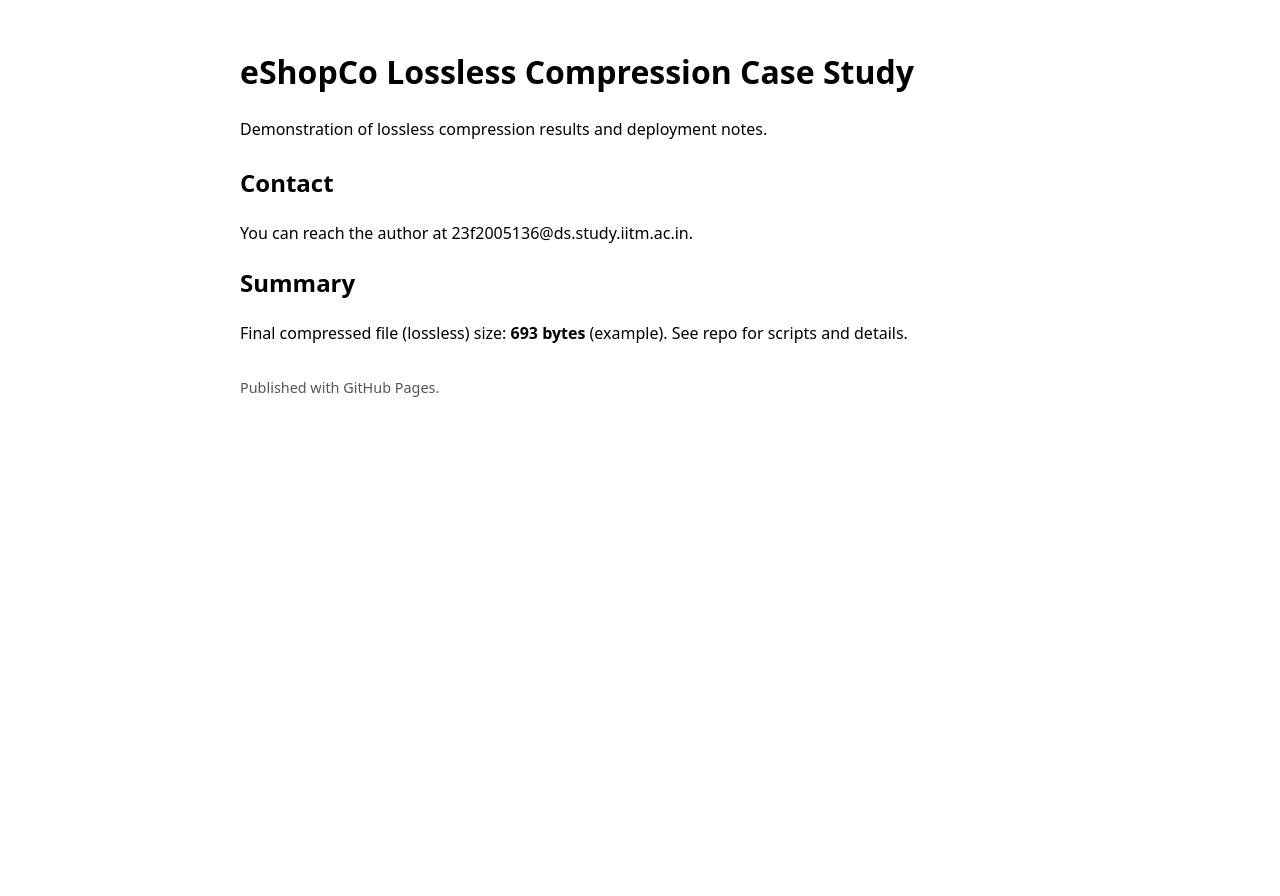
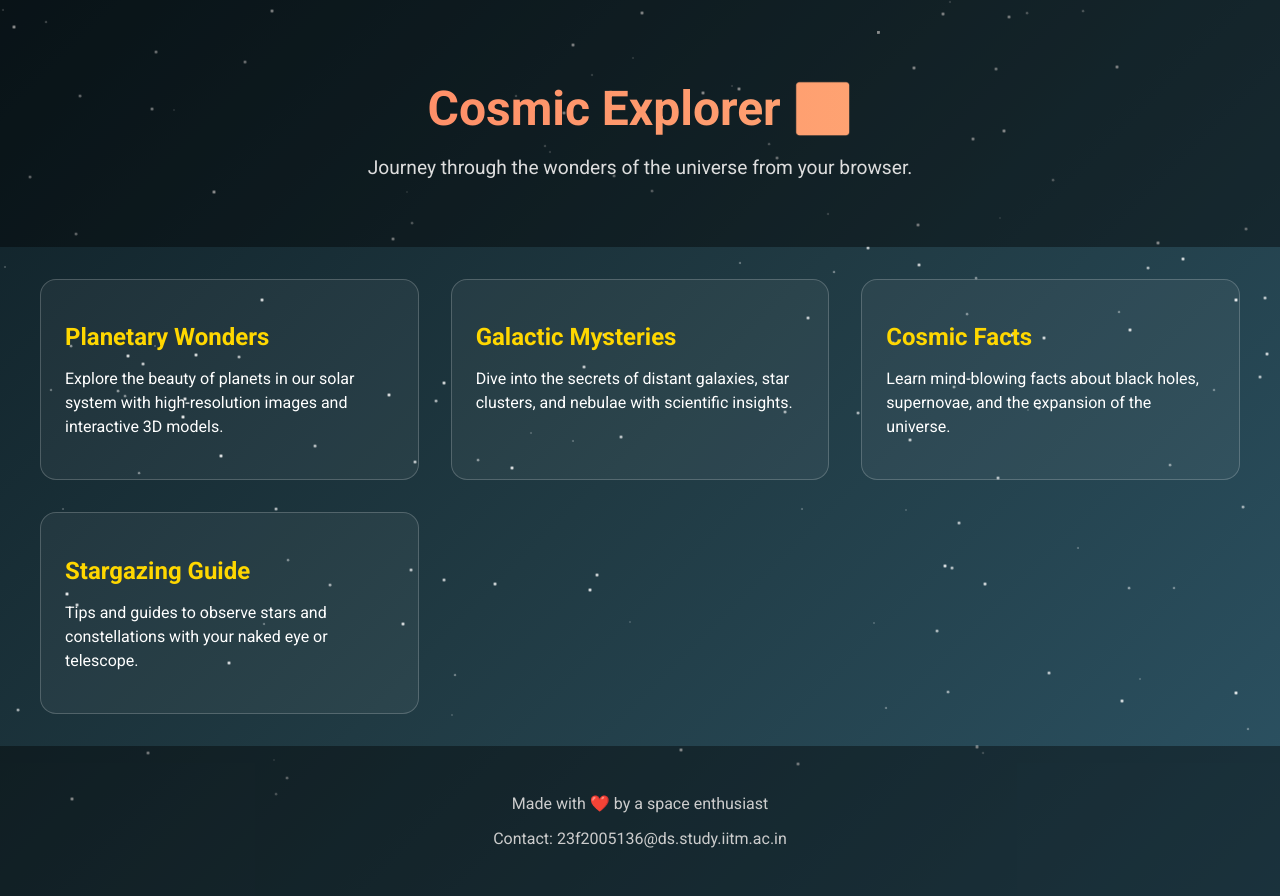
Before and after one commit to 23f2005136/TDS-GA1, a plain HTML site: page index.html in a window 1280 px wide. Before the commit the page ends 800 px from the top, so only its background shows below. Drawn offline with Linux system fonts and the light colour scheme.

Commit message:
Update index.html

```diff
--- a/index.html
+++ b/index.html
@@ -1,35 +1,143 @@
-<!doctype html>
+<!DOCTYPE html>
 <html lang="en">
 <head>
-  <meta charset="utf-8" />
-  <meta name="viewport" content="width=device-width,initial-scale=1" />
-  <title>eShopCo Lossless Compression Demo</title>
-  <meta name="description" content="Demo page for lossless compression case study.">
+  <meta charset="UTF-8">
+  <meta name="viewport" content="width=device-width, initial-scale=1.0">
+  <title>Cosmic Explorer 🌌</title>
+  <link href="https://fonts.googleapis.com/css2?family=Roboto:wght@400;700&display=swap" rel="stylesheet">
   <style>
-    body { font-family: system-ui, -apple-system, Roboto, "Segoe UI", Arial; max-width: 800px; margin: 3rem auto; padding: 0 1rem; line-height: 1.5; }
-    header { margin-bottom: 1.5rem; }
-    pre { background:#f6f8fa; padding:0.75rem; border-radius:6px; overflow:auto; }
-    footer { margin-top:2rem; font-size:0.9rem; color:#555; }
+    body {
+      margin: 0;
+      font-family: 'Roboto', sans-serif;
+      background: linear-gradient(135deg, #0f2027, #203a43, #2c5364);
+      color: #fff;
+    }
+
+    header {
+      text-align: center;
+      padding: 3rem 1rem;
+      background: rgba(0,0,0,0.4);
+    }
+
+    header h1 {
+      font-size: 3rem;
+      margin-bottom: 0.5rem;
+      background: linear-gradient(to right, #ff7e5f, #feb47b);
+      -webkit-background-clip: text;
+      -webkit-text-fill-color: transparent;
+    }
+
+    header p {
+      font-size: 1.2rem;
+      color: #ddd;
+    }
+
+    .card-grid {
+      display: grid;
+      grid-template-columns: repeat(auto-fit, minmax(280px, 1fr));
+      gap: 2rem;
+      padding: 2rem;
+      max-width: 1200px;
+      margin: auto;
+    }
+
+    .card {
+      background: rgba(255,255,255,0.05);
+      border: 1px solid rgba(255,255,255,0.2);
+      border-radius: 16px;
+      padding: 1.5rem;
+      transition: transform 0.3s ease, box-shadow 0.3s ease;
+    }
+
+    .card:hover {
+      transform: translateY(-10px);
+      box-shadow: 0 10px 30px rgba(0,0,0,0.5);
+    }
+
+    .card h2 {
+      font-size: 1.5rem;
+      margin-bottom: 1rem;
+      color: #ffd700;
+    }
+
+    .card p {
+      line-height: 1.5;
+    }
+
+    footer {
+      text-align: center;
+      padding: 2rem;
+      background: rgba(0,0,0,0.4);
+      color: #ccc;
+    }
+
+    .stars {
+      position: fixed;
+      top:0; left:0;
+      width: 100%;
+      height: 100%;
+      z-index: -1;
+      background: transparent;
+    }
+
+    .star {
+      position: absolute;
+      width: 2px;
+      height: 2px;
+      background: white;
+      border-radius: 50%;
+      opacity: 0.8;
+      animation: twinkle 2s infinite alternate;
+    }
+
+    @keyframes twinkle {
+      0% { opacity: 0.2; transform: scale(1); }
+      100% { opacity: 1; transform: scale(1.5); }
+    }
   </style>
 </head>
 <body>
+  <div class="stars"></div>
+
   <header>
-    <h1>eShopCo Lossless Compression Case Study</h1>
-    <p>Demonstration of lossless compression results and deployment notes.</p>
+    <h1>Cosmic Explorer 🌌</h1>
+    <p>Journey through the wonders of the universe from your browser.</p>
   </header>
 
-  <section>
-    <h2>Contact</h2>
-    <p>You can reach the author at <!--email_off-->23f2005136@ds.study.iitm.ac.in<!--/email_off-->.</p>
-  </section>
-
-  <section>
-    <h2>Summary</h2>
-    <p>Final compressed file (lossless) size: <strong>693 bytes</strong> (example). See repo for scripts and details.</p>
-  </section>
+  <main class="card-grid">
+    <div class="card">
+      <h2>Planetary Wonders</h2>
+      <p>Explore the beauty of planets in our solar system with high-resolution images and interactive 3D models.</p>
+    </div>
+    <div class="card">
+      <h2>Galactic Mysteries</h2>
+      <p>Dive into the secrets of distant galaxies, star clusters, and nebulae with scientific insights.</p>
+    </div>
+    <div class="card">
+      <h2>Cosmic Facts</h2>
+      <p>Learn mind-blowing facts about black holes, supernovae, and the expansion of the universe.</p>
+    </div>
+    <div class="card">
+      <h2>Stargazing Guide</h2>
+      <p>Tips and guides to observe stars and constellations with your naked eye or telescope.</p>
+    </div>
+  </main>
 
   <footer>
-    <p>Published with GitHub Pages.</p>
+    <p>Made with ❤️ by a space enthusiast</p>
+    <p>Contact: <!--email_off-->23f2005136@ds.study.iitm.ac.in<!--/email_off--></p>
   </footer>
+
+  <script>
+    const starsContainer = document.querySelector('.stars');
+    for(let i=0; i<150; i++){
+      const star = document.createElement('div');
+      star.classList.add('star');
+      star.style.top = Math.random()*100 + 'vh';
+      star.style.left = Math.random()*100 + 'vw';
+      star.style.animationDuration = (Math.random()*3+1) + 's';
+      starsContainer.appendChild(star);
+    }
+  </script>
 </body>
 </html>
```
